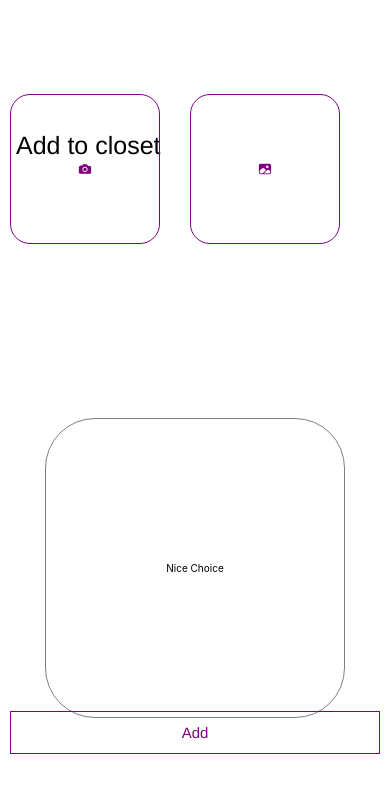
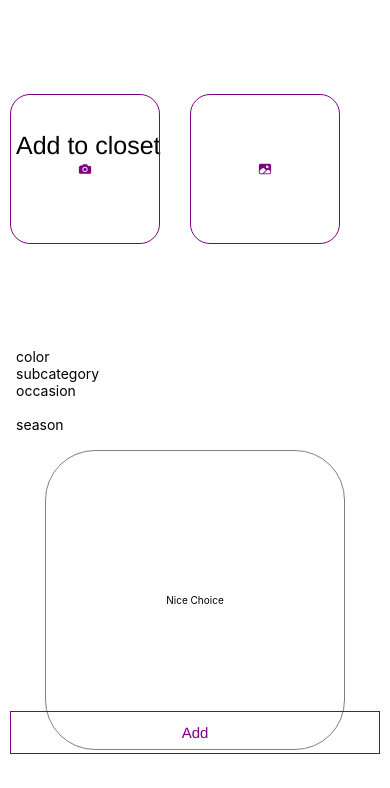
Before and after one commit to acgreve03/Modista, a React Native app: screen /AddToCloset in a window 390 px wide. Shown: the top 788 px of the page. Built offline with nearby package versions, Linux system fonts and the light colour scheme; no server answers.

Commit message:
Added test fields to closet upload
description fields added to closet upload to be used in generation

```diff
--- a/screens/Profile/AddToCloset.js
+++ b/screens/Profile/AddToCloset.js
@@ -15,6 +15,10 @@
     const [closetItemUrl, setClosetItemUrl] = useState(null);
     const [loading, setLoading] = useState(false);
     const [user, setUser] = useState(null);
+    const [color, setColor] = useState('');
+    const [subcategory, setSubcategory] = useState('');
+    const [occasion, setOccasion] = useState('');
+    const [season, setSeason] = useState('');
 
 
     useEffect(() => {
@@ -46,7 +50,12 @@
           // Add the item data to the document
               setLoading(true);
               await addDoc(closetRef, {
+              color,
+              subcategory,
+              occasion,
+              season,
               closetItemUrl: closetItemUrl //Url which leads to the actual image location
+
               });
 
               //Uploading the actual image to firestore
@@ -162,6 +171,46 @@
           <Ionicons name="image" size='40' color={'purple'}></Ionicons>
         </TouchableOpacity>
 
+
+        <TextInput
+            style={{
+                position: 'relative',
+                top: 180
+            }}
+            placeholder="color"
+            value={color}
+            onChangeText={setColor}
+        />
+        <TextInput
+            style={{
+                position: 'relative',
+                top: 180
+            }}
+            placeholder="subcategory"
+            value={subcategory}
+            onChangeText={setSubcategory}
+        />
+        <TextInput
+            style={{
+                position: 'relative',
+                top: 180
+            }}
+            placeholder="occasion"
+            value={occasion}
+            onChangeText={setOccasion}
+            multiline
+        />
+        <TextInput
+            style={{
+                position: 'relative',
+                top: 180
+            }}
+            placeholder="season"
+            value={season}
+            onChangeText={setSeason}
+            multiline
+        />
+
         <View
         style={{
             borderRadius: 50,
@@ -174,7 +223,8 @@
             alignItems: 'center',
             overflow: 'hidden',
             alignSelf: 'center',
-            top: 250
+            top: 450,
+            position: 'absolute'
         }}
       >
         {closetItemUrl ? (
```
